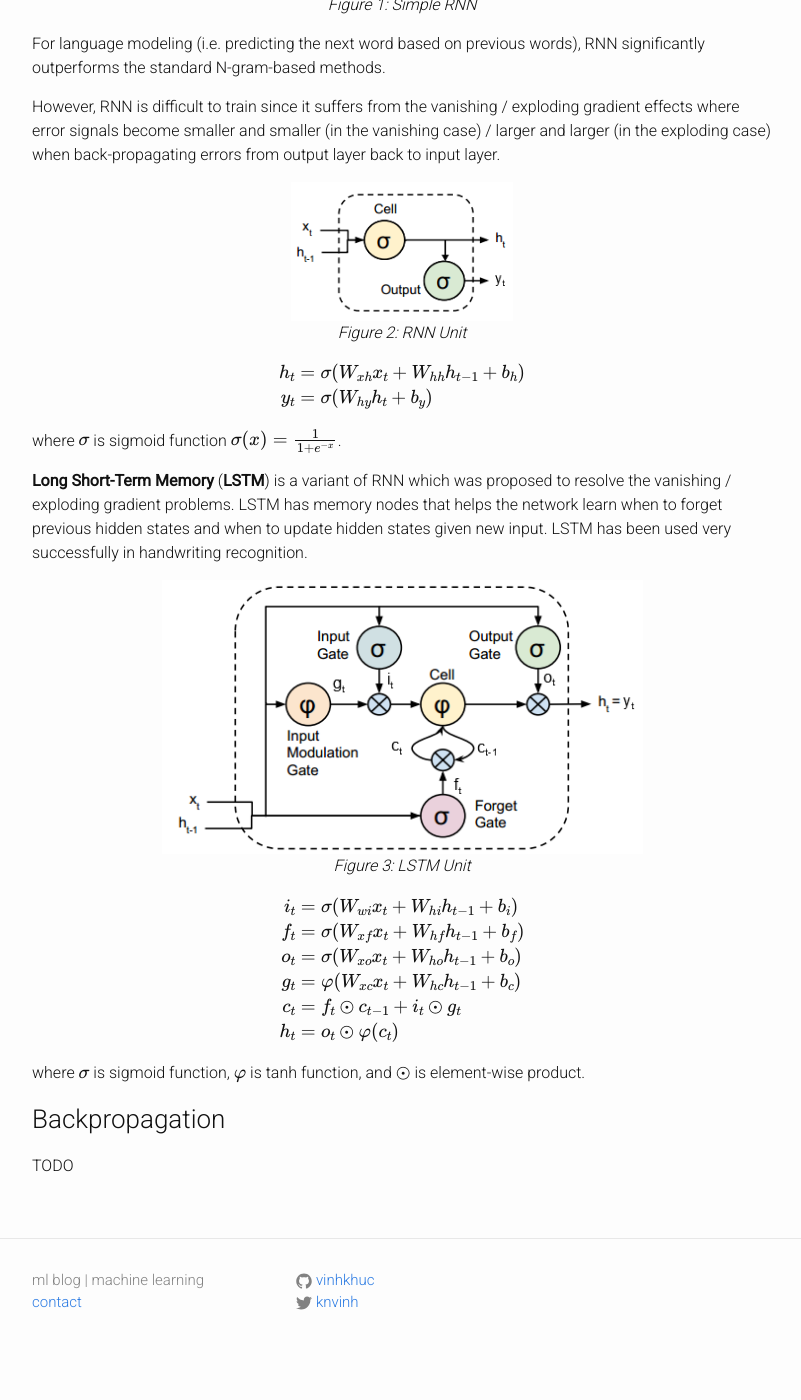
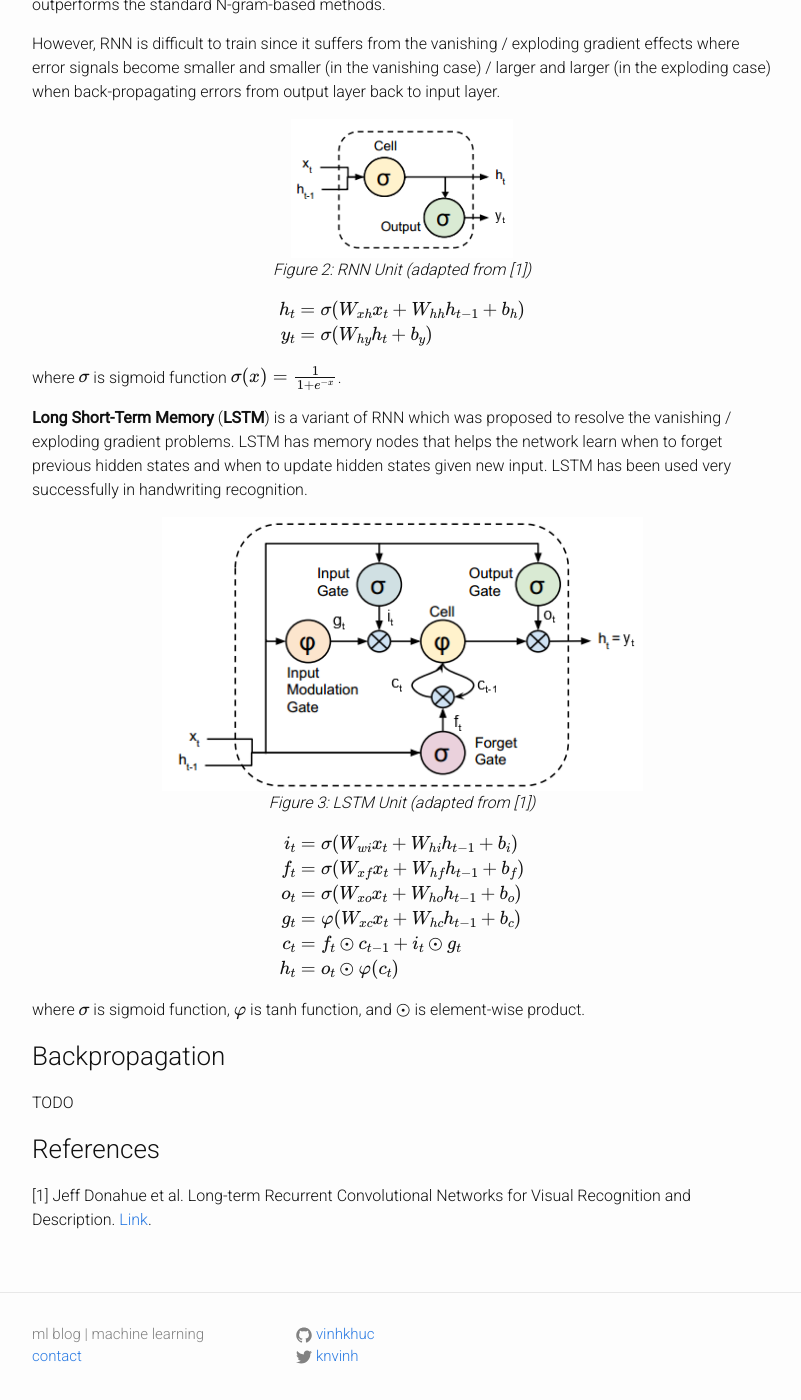
Before and after one commit to vinhkhuc/vinhkhuc.github.io, a Jekyll site: the page built from _posts/2015-03-11-rnn-lstm.md, in a window 1280 px wide and 1400 px high, scrolled down 959 px. Shown: the whole window, without its empty margins (238-1039 px from the left). Built offline with Jekyll 4.4.1, drawn with Linux system fonts in a browser that asks for light colours; formulas are drawn with MathJax 3; comment, search, counter and statistics services are not loaded; before the commit the page ends 2333 px from its top, so only the background shows below that; some of the changed text lies outside the part shown.

Commit message:
Added references.

```diff
--- a/_posts/2015-03-11-rnn-lstm.md
+++ b/_posts/2015-03-11-rnn-lstm.md
@@ -29,7 +27,7 @@ back-propagating errors from output layer back to input layer.
 
 <div class="center-figure">
     <img src="/assets/2015-03-11-rnn-lstm/rnn-unit.png" width="30%" height="30%">
-    <p><em>Figure 2: RNN Unit</em></p>
+    <p><em>Figure 2: RNN Unit (adapted from [1])</em></p>
 </div>
 
 $$
@@ -47,16 +45,16 @@ given new input. LSTM has been used very successfully in handwriting recognition
 
 <div class="center-figure">
     <img src="/assets/2015-03-11-rnn-lstm/lstm-unit.png" width="65%" height="65%">
-    <p><em>Figure 3: LSTM Unit</em></p>
+    <p><em>Figure 3: LSTM Unit (adapted from [1])</em></p>
 </div>
 
 $$
 \begin{align}
-i_t &= \sigma(W_{wi} x_t + W_{hi} h_{t-1} + b_i) \\
-f_t &= \sigma(W_{xf} x_t + W_{hf} h_{t-1} + b_f) \\
-o_t &= \sigma(W_{xo} x_t + W_{ho} h_{t-1} + b_o) \\
-g_t &= \varphi(W_{xc} x_t + W_{hc} h_{t-1} + b_c)   \\
-c_t &= f_t \odot c_{t-1} + i_t \odot g_t         \\
+i_t &= \sigma(W_{wi} x_t + W_{hi} h_{t-1} + b_i)  \\
+f_t &= \sigma(W_{xf} x_t + W_{hf} h_{t-1} + b_f)  \\
+o_t &= \sigma(W_{xo} x_t + W_{ho} h_{t-1} + b_o)  \\
+g_t &= \varphi(W_{xc} x_t + W_{hc} h_{t-1} + b_c) \\
+c_t &= f_t \odot c_{t-1} + i_t \odot g_t          \\
 h_t &= o_t \odot \varphi(c_t)
 \end{align}
 $$
@@ -66,3 +64,6 @@ element-wise product.
 
 ### Backpropagation
 TODO
+
+### References
+[1] Jeff Donahue et al. Long-term Recurrent Convolutional Networks for Visual Recognition and Description. [Link](//arxiv.org/abs/1411.4389).
```
Also changed, not shown: other parts of _posts/2015-03-11-rnn-lstm.md (+0 -2 lines).
